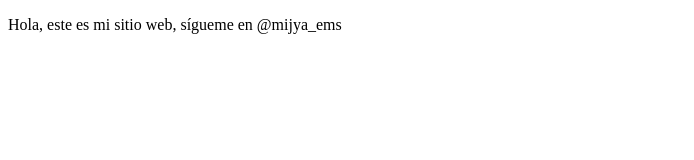
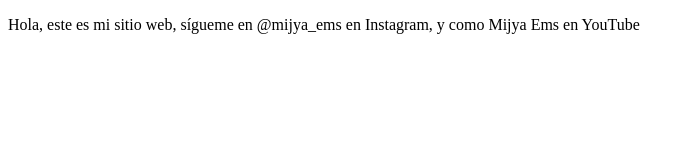
Before and after one commit to Mijyae/proyectoDemoCursoPrework, a plain HTML site: page index.html in a window 1280 px wide. Shown: the whole page, without its empty margins (0-694 px from the left). Drawn offline with Linux system fonts and the light colour scheme.

Commit message:
cambios agregados al sitio de sigueme

```diff
--- a/index.html
+++ b/index.html
@@ -8,7 +8,7 @@
 </head>
 <body>
     <p>
-        Hola, este es mi sitio web, sígueme en @mijya_ems
+        Hola, este es mi sitio web, sígueme en @mijya_ems en Instagram, y como Mijya Ems en YouTube
     </p>
 </body>
 </html>
```
